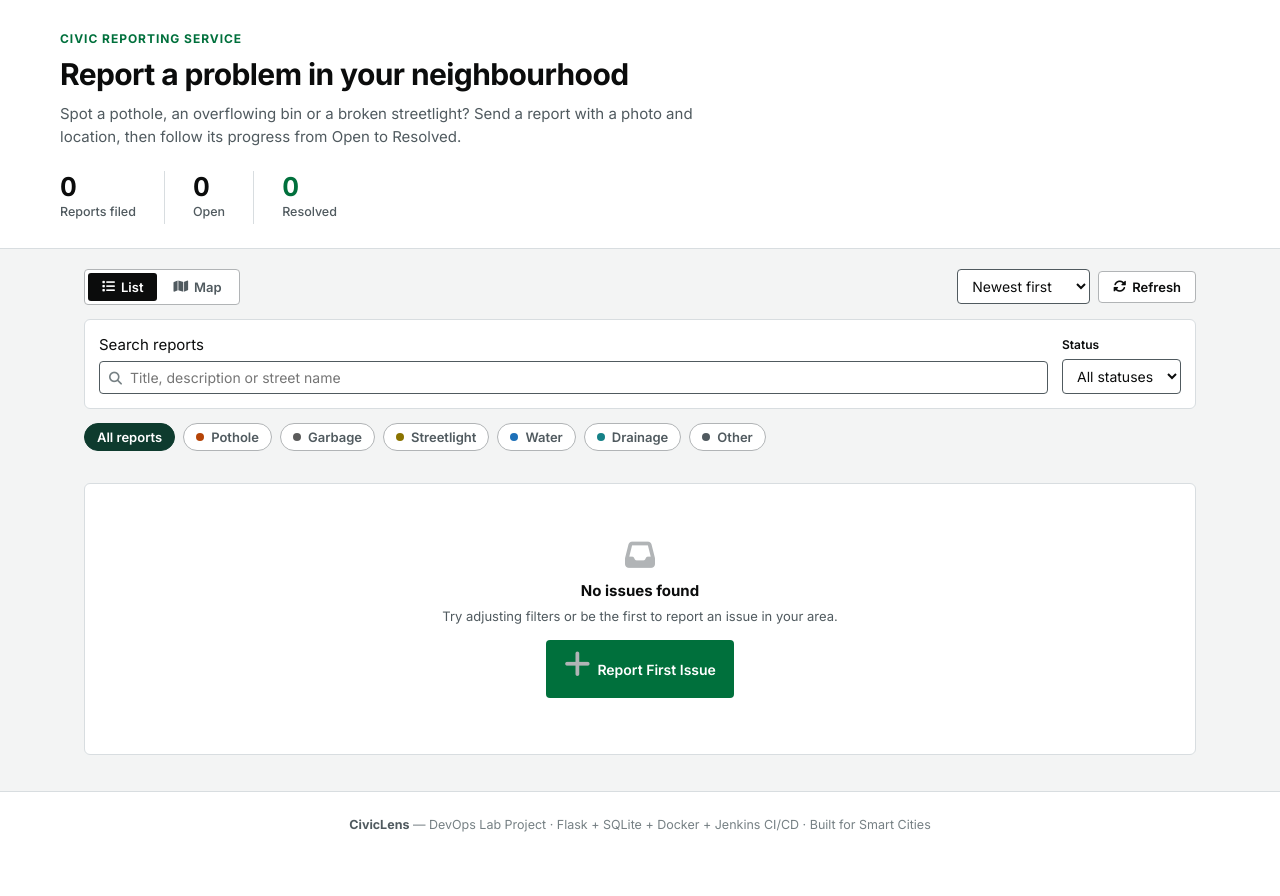
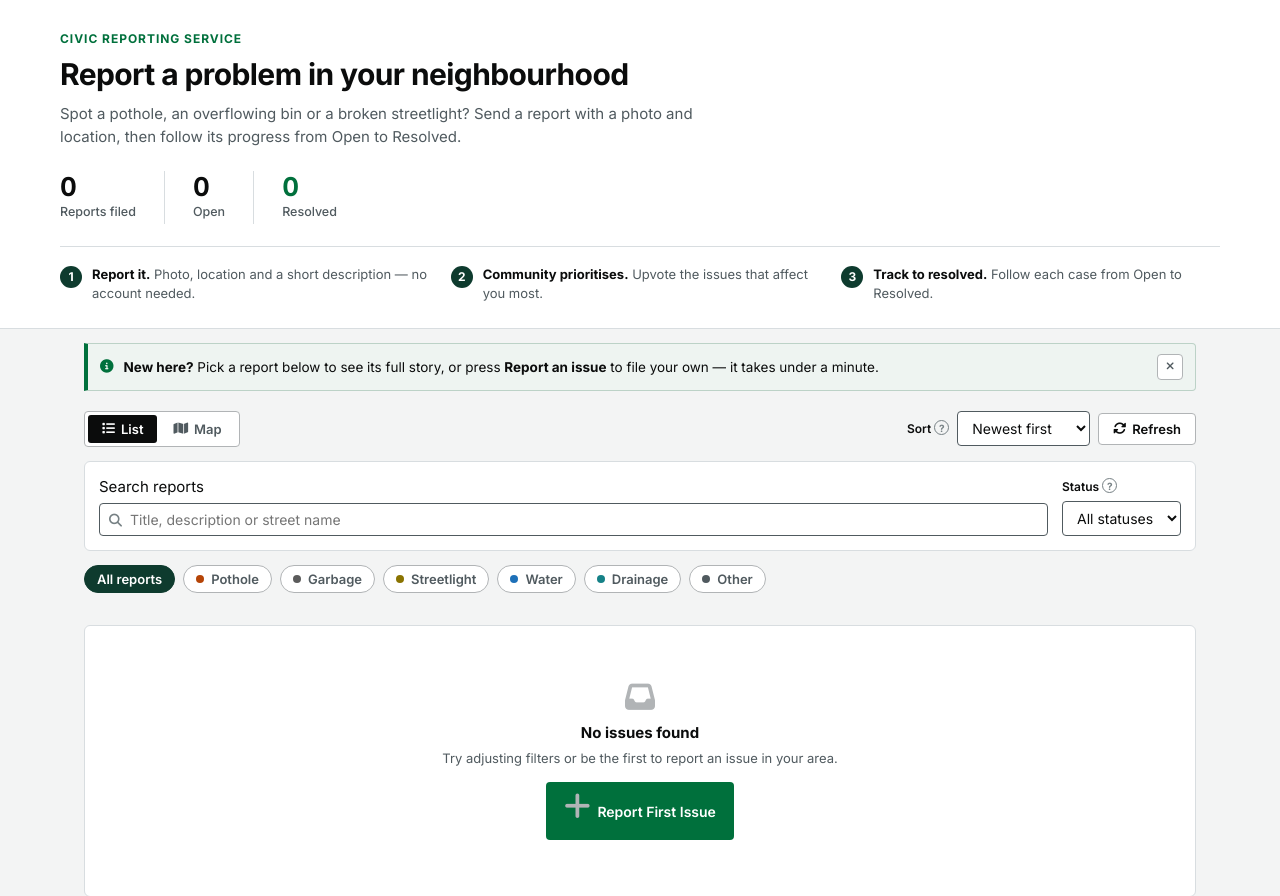
Before and after one commit to Harshavardhan1636/CivicLens, a Flask app: page / in a window 1280 px wide. Shown: the part 60-956 px from the top of the page. Before the commit the page ends 892 px from the top, so only its background shows below. Run offline with Flask 3, Linux system fonts and the light colour scheme; data that the repository does not hold is empty.

Commit message:
Audit hardening + in-app guidance + open Jenkins + 8-issue seed
- app.py: drop unused import, timezone-aware timestamps, safer JSON parsing, basename on delete
- UI: how-it-works strip, first-visit hint bar, ? tooltips, upvote grammar
- compose: init:true; tests: fix upload dir isolation
- docs: Jenkins open access, guidance features, 8 demo issues

```diff
--- a/app.py
+++ b/app.py
@@ -6,12 +6,11 @@ A Flask application for reporting and tracking civic issues.
 import os
 import sqlite3
 import uuid
-from datetime import datetime
+from datetime import datetime, timezone
 from pathlib import Path
 
 from flask import Flask, jsonify, request, render_template, send_from_directory, g
 from flask_cors import CORS
-from werkzeug.utils import secure_filename
 
 # ── Config ──────────────────────────────────────────────────────────
 BASE_DIR = Path(__file__).parent.resolve()
@@ -73,6 +72,11 @@ def row_to_dict(row):
     return dict(row) if row else None
 
 
+def _utcnow():
+    """Timezone-aware UTC timestamp (ISO 8601)."""
+    return datetime.now(timezone.utc).isoformat()
+
+
 def allowed_file(filename):
     return "." in filename and filename.rsplit(".", 1)[1].lower() in ALLOWED_EXTENSIONS
 
@@ -94,7 +98,7 @@ def uploaded_file(filename):
 
 @app.route("/api/health")
 def health():
-    return jsonify({"status": "ok", "service": "CivicLens", "timestamp": datetime.utcnow().isoformat()})
+    return jsonify({"status": "ok", "service": "CivicLens", "timestamp": _utcnow()})
 
 
 # ── Issues API ──────────────────────────────────────────────────────
@@ -149,12 +153,12 @@ def create_issue():
         file = request.files.get("image")
     else:
         data = request.get_json(force=True, silent=True) or {}
-        title = str(data.get("title", "")).strip()
-        description = str(data.get("description", "")).strip()
-        category = str(data.get("category", "")).strip()
-        latitude = str(data.get("latitude", "")).strip()
-        longitude = str(data.get("longitude", "")).strip()
-        address = str(data.get("address", "")).strip()
+        title = str(data.get("title") or "").strip()
+        description = str(data.get("description") or "").strip()
+        category = str(data.get("category") or "").strip()
+        latitude = str(data.get("latitude") if data.get("latitude") is not None else "").strip()
+        longitude = str(data.get("longitude") if data.get("longitude") is not None else "").strip()
+        address = str(data.get("address") or "").strip()
         file = None
 
     # Validation
@@ -188,7 +192,7 @@ def create_issue():
         image_path = filename
 
     issue_id = uuid.uuid4().hex[:8]
-    now = datetime.utcnow().isoformat()
+    now = _utcnow()
 
     db = get_db()
     db.execute("""
@@ -223,7 +227,7 @@ def update_status(issue_id):
     if not row:
         return jsonify({"error": "Issue not found"}), 404
 
-    now = datetime.utcnow().isoformat()
+    now = _utcnow()
     db.execute("UPDATE issues SET status = ?, updated_at = ? WHERE id = ?", (new_status, now, issue_id))
     db.commit()
 
@@ -238,7 +242,7 @@ def upvote_issue(issue_id):
     if not row:
         return jsonify({"error": "Issue not found"}), 404
 
-    db.execute("UPDATE issues SET upvotes = upvotes + 1, updated_at = ? WHERE id = ?", (datetime.utcnow().isoformat(), issue_id))
+    db.execute("UPDATE issues SET upvotes = upvotes + 1, updated_at = ? WHERE id = ?", (_utcnow(), issue_id))
     db.commit()
 
     updated = db.execute("SELECT * FROM issues WHERE id = ?", (issue_id,)).fetchone()
@@ -252,10 +256,10 @@ def delete_issue(issue_id):
     if not row:
         return jsonify({"error": "Issue not found"}), 404
 
-    # Delete associated image
+    # Delete associated image (basename: never trust a stored path)
     if row["image_path"]:
         try:
-            os.remove(os.path.join(app.config["UPLOAD_FOLDER"], row["image_path"]))
+            os.remove(os.path.join(app.config["UPLOAD_FOLDER"], os.path.basename(row["image_path"])))
         except OSError:
             pass
 
--- a/docker-compose.yml
+++ b/docker-compose.yml
@@ -12,6 +12,7 @@ services:
       - DATABASE_PATH=/app/data/civiclens.db
       - PYTHONUNBUFFERED=1
     restart: unless-stopped
+    init: true
     healthcheck:
       test: ["CMD", "curl", "-f", "http://localhost:5000/api/health"]
       interval: 30s
--- a/static/css/style.css
+++ b/static/css/style.css
@@ -137,6 +137,50 @@ body {
 }
 .stat .label { font-size: 12.5px; font-weight: 500; color: var(--ink-secondary); margin-top: 2px; display: block; }
 .stat-accent .num { color: var(--brand); }
+
+/* ── How it works strip ── */
+.how-it-works {
+  list-style: none; display: grid; grid-template-columns: repeat(3, 1fr);
+  gap: 12px; margin-top: 22px; padding-top: 18px;
+  border-top: 1px solid var(--border-light);
+}
+.how-it-works li { display: flex; gap: 10px; align-items: flex-start; font-size: 13px; color: var(--ink-secondary); line-height: 1.5; }
+.how-it-works strong { color: var(--ink); }
+.step-n {
+  width: 22px; height: 22px; border-radius: 50%; flex-shrink: 0;
+  background: var(--header); color: #fff;
+  font-size: 12px; font-weight: 700;
+  display: grid; place-items: center; margin-top: 1px;
+}
+
+/* ── First-visit hint bar ── */
+.welcome-bar {
+  max-width: 1112px; margin: 14px auto 0;
+  background: #eef4f1; border: 1px solid #bcd2c7; border-left: 4px solid var(--brand);
+  border-radius: 0 var(--radius-sm) var(--radius-sm) 0;
+  padding: 10px 12px; font-size: 13.5px; color: var(--ink);
+  display: flex; align-items: center; gap: 10px;
+}
+.welcome-bar[hidden] { display: none; }
+.welcome-bar i.fa-circle-info { color: var(--brand); }
+.welcome-bar span { flex: 1; }
+.welcome-close {
+  border: 1px solid var(--border); background: var(--surface); border-radius: var(--radius-sm);
+  width: 26px; height: 26px; cursor: pointer; color: var(--ink-secondary);
+  display: grid; place-items: center; flex-shrink: 0; font-size: 11px;
+}
+.welcome-close:hover { border-color: var(--ink); color: var(--ink); }
+
+/* ── Inline hint dots (?) ── */
+.hint-dot {
+  display: inline-grid; place-items: center;
+  width: 15px; height: 15px; border-radius: 50%;
+  border: 1px solid var(--ink-faint); color: var(--ink-faint);
+  font-size: 10px; font-weight: 700; cursor: help;
+  vertical-align: 1px; font-style: normal;
+}
+.hint-dot:hover { border-color: var(--brand); color: var(--brand); }
+.inline-label { font-size: 12px; font-weight: 600; color: var(--ink); }
 
 /* ── Main layout ── */
 .container { max-width: 1160px; margin: 0 auto; padding: 20px 24px 8px; }
@@ -369,7 +413,11 @@ body {
 .about-tags { margin-top: 14px; display: flex; gap: 8px; flex-wrap: wrap; }
 
 /* Responsive */
+@media (max-width: 1160px) {
+  .welcome-bar { margin-left: 14px; margin-right: 14px; }
+}
 @media (max-width: 640px) {
+  .how-it-works { grid-template-columns: 1fr; }
   .service-head h1 { font-size: 24px; }
   .form-row-2 { grid-template-columns: 1fr; }
   .coord-row { grid-template-columns: 1fr 1fr; }
--- a/static/js/app.js
+++ b/static/js/app.js
@@ -18,6 +18,10 @@ const CATS = [
 
 const STATUS_CLASS = { 'Open': 'badge-open', 'In-Progress': 'badge-inprogress', 'Resolved': 'badge-resolved' };
 
+function upvoteLabel(n) {
+  return `${n} upvote${n === 1 ? '' : 's'}`;
+}
+
 function catDot(cat) {
   const c = CATS.find(x => x.id === cat);
   if (!c || !c.color) return '';
@@ -29,7 +33,23 @@ document.addEventListener('DOMContentLoaded', () => {
   renderCatPills();
   fetchIssues();
   fetchStats();
+  showWelcomeOnce();
 });
+
+// First-visit hint: show once, remember dismissal
+function showWelcomeOnce() {
+  try {
+    if (!localStorage.getItem('civiclens_welcomed')) {
+      document.getElementById('welcomeBar').hidden = false;
+    }
+  } catch {
+    document.getElementById('welcomeBar').hidden = false;
+  }
+}
+function dismissWelcome() {
+  document.getElementById('welcomeBar').hidden = true;
+  try { localStorage.setItem('civiclens_welcomed', '1'); } catch {}
+}
 
 // Close any open modal with Escape
 document.addEventListener('keydown', (e) => {
@@ -144,7 +164,7 @@ function renderGrid() {
         </div>
       </div>
       <div class="card-footer">
-        <button class="upvote-btn" onclick="event.stopPropagation(); upvote('${iss.id}')">
+        <button class="upvote-btn" onclick="event.stopPropagation(); upvote('${iss.id}')" title="Upvote — pushes this report higher so it gets fixed sooner">
           <i class="fa-solid fa-arrow-up"></i> ${iss.upvotes}
         </button>
         <span class="card-date"><i class="fa-regular fa-clock"></i> ${timeAgo(iss.created_at)}</span>
@@ -262,7 +282,7 @@ function openDetail(id) {
   if (!iss) return;
   currentDetailId = id;
   document.getElementById('d_title').textContent = iss.title;
-  document.getElementById('d_meta').textContent = `${iss.category} · ${timeAgo(iss.created_at)} · ${iss.upvotes} upvotes`;
+  document.getElementById('d_meta').textContent = `${iss.category} · ${timeAgo(iss.created_at)} · ${upvoteLabel(iss.upvotes)}`;
   document.getElementById('d_desc').textContent = iss.description;
   document.getElementById('d_address').textContent = iss.address;
   document.getElementById('d_coords').textContent = `${iss.latitude.toFixed(5)}, ${iss.longitude.toFixed(5)}`;
@@ -313,7 +333,7 @@ async function upvoteDetail() {
   const iss = issues.find(x => x.id === currentDetailId);
   if (iss) {
     document.getElementById('d_upvotes').textContent = iss.upvotes;
-    document.getElementById('d_meta').textContent = `${iss.category} · ${timeAgo(iss.created_at)} · ${iss.upvotes} upvotes`;
+    document.getElementById('d_meta').textContent = `${iss.category} · ${timeAgo(iss.created_at)} · ${upvoteLabel(iss.upvotes)}`;
   }
 }
 
--- a/templates/index.html
+++ b/templates/index.html
@@ -33,13 +33,25 @@
     <p class="overline">Civic reporting service</p>
     <h1>Report a problem in your neighbourhood</h1>
     <p class="lede">Spot a pothole, an overflowing bin or a broken streetlight? Send a report with a photo and location, then follow its progress from Open to Resolved.</p>
-    <div class="stats" id="heroStats">
+    <div class="stats" id="statsStrip">
       <div class="stat"><span class="num" id="statTotal">—</span><span class="label">Reports filed</span></div>
       <div class="stat"><span class="num" id="statOpen">—</span><span class="label">Open</span></div>
       <div class="stat stat-accent"><span class="num" id="statResolved">—</span><span class="label">Resolved</span></div>
     </div>
+    <ol class="how-it-works" aria-label="How this service works">
+      <li><span class="step-n">1</span><span><strong>Report it.</strong> Photo, location and a short description — no account needed.</span></li>
+      <li><span class="step-n">2</span><span><strong>Community prioritises.</strong> Upvote the issues that affect you most.</span></li>
+      <li><span class="step-n">3</span><span><strong>Track to resolved.</strong> Follow each case from Open to Resolved.</span></li>
+    </ol>
   </div>
 </section>
+
+<!-- First-visit hint (dismissible, remembered) -->
+<div class="welcome-bar" id="welcomeBar" hidden>
+  <i class="fa-solid fa-circle-info"></i>
+  <span><strong>New here?</strong> Pick a report below to see its full story, or press <strong>Report an issue</strong> to file your own — it takes under a minute.</span>
+  <button class="welcome-close" onclick="dismissWelcome()" aria-label="Dismiss hint"><i class="fa-solid fa-xmark"></i></button>
+</div>
 
 <!-- Main -->
 <div class="container">
@@ -47,10 +59,11 @@
   <!-- Toolbar -->
   <div class="toolbar">
     <div class="view-toggle" role="tablist" aria-label="View">
-      <button class="view-btn active" id="btnGrid" onclick="setView('grid')"><i class="fa-solid fa-list"></i> List</button>
-      <button class="view-btn" id="btnMap" onclick="setView('map')"><i class="fa-solid fa-map"></i> Map</button>
+      <button class="view-btn active" id="btnGrid" onclick="setView('grid')" title="Browse reports as cards"><i class="fa-solid fa-list"></i> List</button>
+      <button class="view-btn" id="btnMap" onclick="setView('map')" title="See all reports pinned on a live map"><i class="fa-solid fa-map"></i> Map</button>
     </div>
     <div class="toolbar-right">
+      <label class="inline-label" for="sortSelect">Sort <span class="hint-dot" title="Newest shows the latest reports first. Most upvoted surfaces what the community cares about.">?</span></label>
       <select class="select" id="sortSelect" onchange="fetchIssues()" aria-label="Sort reports">
         <option value="newest">Newest first</option>
         <option value="oldest">Oldest first</option>
@@ -70,7 +83,7 @@
       </div>
     </div>
     <div class="filter-group">
-      <label for="statusFilter">Status</label>
+      <label for="statusFilter">Status <span class="hint-dot" title="Open: reported, awaiting action. In progress: work has started. Resolved: fixed and verified.">?</span></label>
       <select class="select" id="statusFilter" onchange="fetchIssues()">
         <option value="all">All statuses</option>
         <option value="Open">Open</option>
```
Also changed, not shown: seed_demo.py (+32 -11 lines), tests/test_app.py (+1 -0 lines), README.md.
